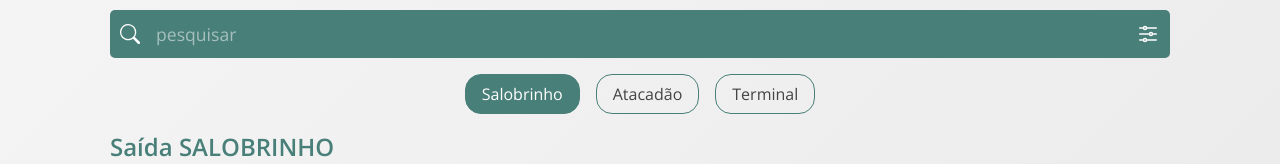
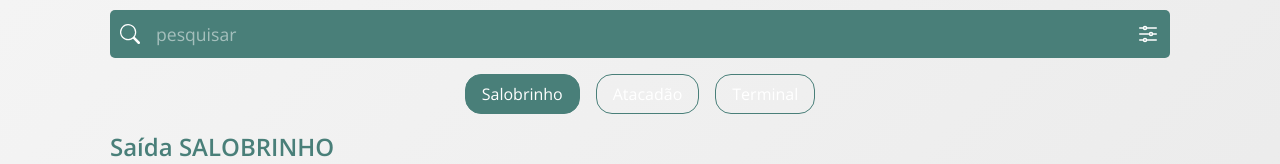
Before and after one commit to Beatriz-ux/BuscaBus, a Next.js app: page / in a window 1280 px wide. Shown: the top 164 px of the page. Built offline with nearby package versions, Linux system fonts and the light colour scheme.

Commit message:
fix:Texto branco fix: cursor pointer

```diff
--- a/src/components/Botao/botao.module.css
+++ b/src/components/Botao/botao.module.css
@@ -3,6 +3,7 @@
     justify-content: center;
     margin: 1rem 0;
     gap:1rem;
+    color:#fff;
 }
 .filtro input{
     display: none;
@@ -19,5 +20,7 @@
     padding: 0.5rem 1rem;
     border-radius:1rem;
     border: 1px solid var(--primary-color);
+    cursor: pointer;
+
 
 }
```
